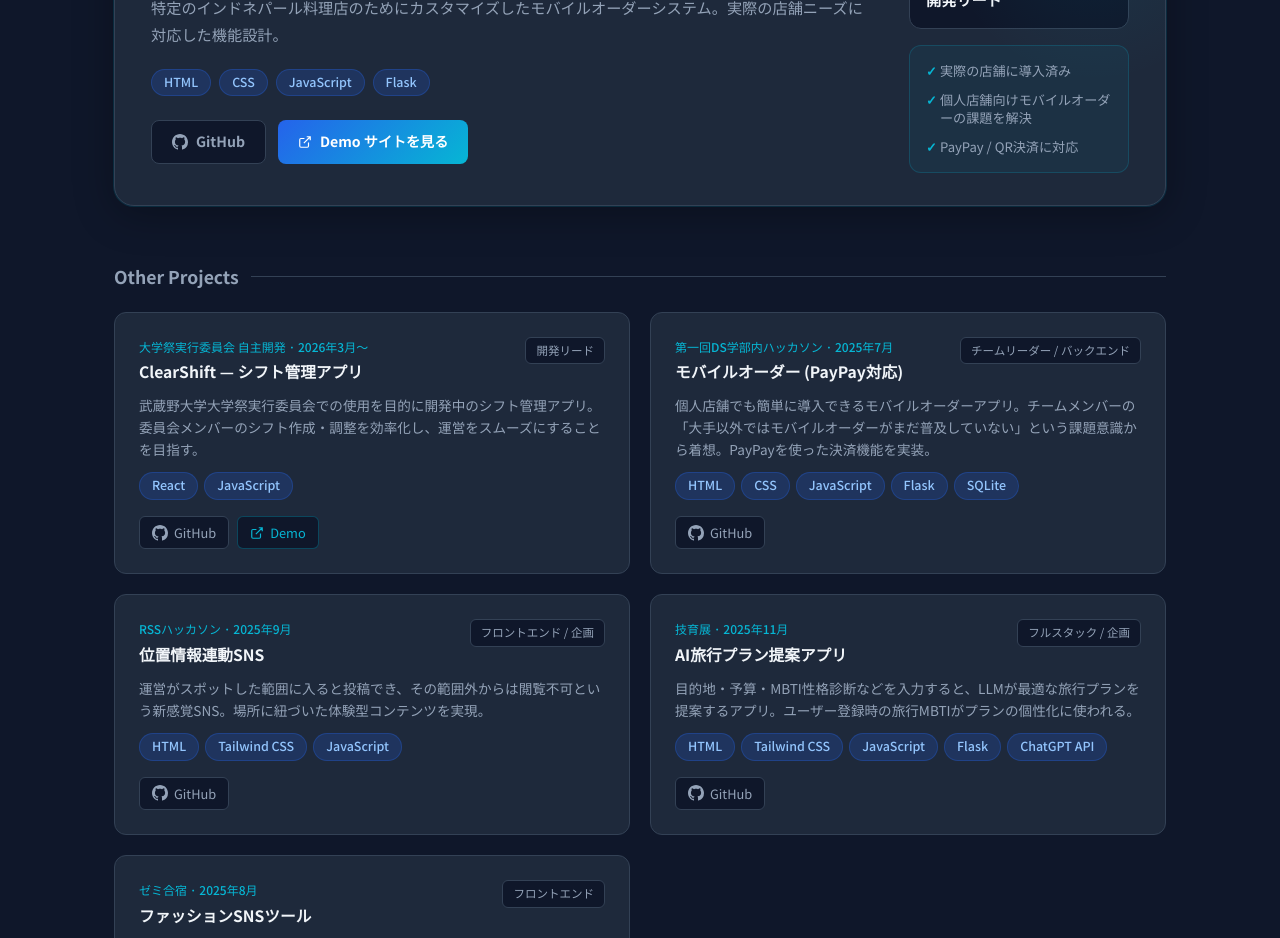
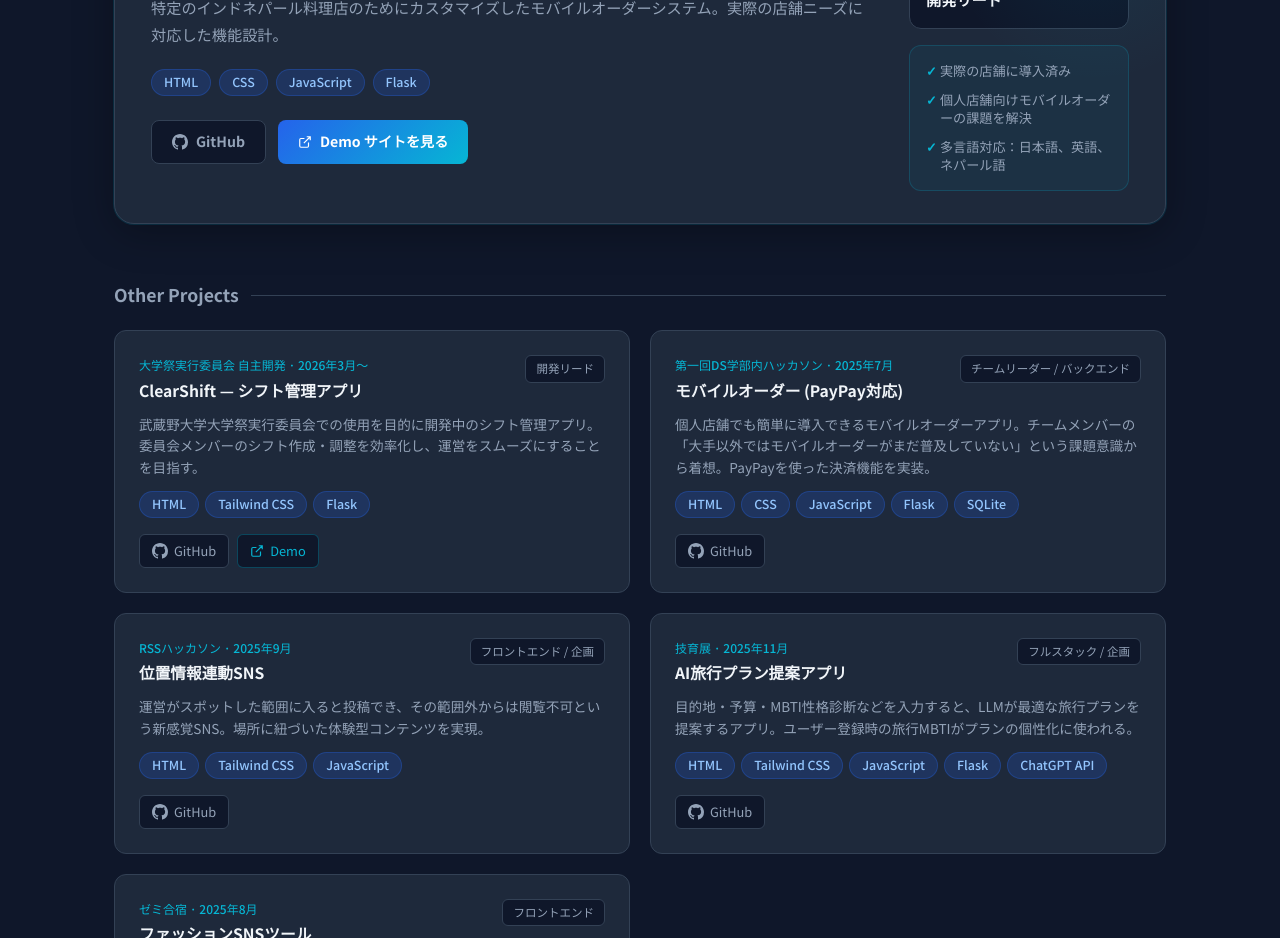
Before and after one commit to s2422092/portfolio, a React (Vite) app: page / in a window 1280 px wide. Shown: the part 3160-4098 px from the top of the page. Built offline with nearby package versions, Linux system fonts and the light colour scheme.

Commit message:
詳細の変更

```diff
--- a/src/components/Projects.jsx
+++ b/src/components/Projects.jsx
@@ -64,7 +64,7 @@ export default function Projects() {
                 <div className="proj-main__highlight">
                   <p>実際の店舗に導入済み</p>
                   <p>個人店舗向けモバイルオーダーの課題を解決</p>
-                  <p>PayPay / QR決済に対応</p>
+                  <p>多言語対応：日本語、英語、ネパール語</p>
                 </div>
               </div>
             </div>
--- a/src/data/profile.js
+++ b/src/data/profile.js
@@ -38,7 +38,7 @@ export const projects = [
     event: '大学祭実行委員会 自主開発',
     period: '2026年3月〜',
     description: '武蔵野大学大学祭実行委員会での使用を目的に開発中のシフト管理アプリ。委員会メンバーのシフト作成・調整を効率化し、運営をスムーズにすることを目指す。',
-    tech: ['React', 'JavaScript'],
+    tech: ['HTML', 'Tailwind CSS','Flask'],
     github: 'https://github.com/s2422092/ClearShift',
     demo: 'https://clear-shift-r0pnrrq1d-s2422092s-projects.vercel.app/',
     role: '開発リード',
```
